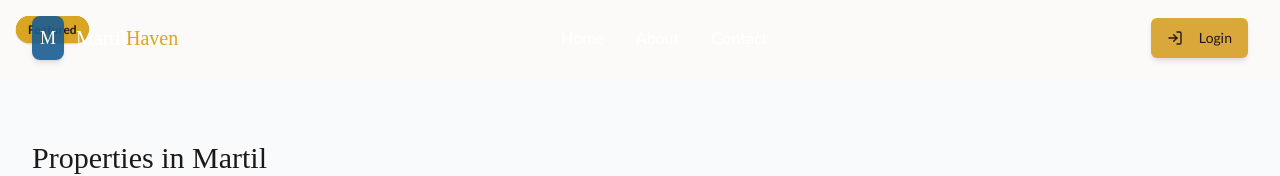
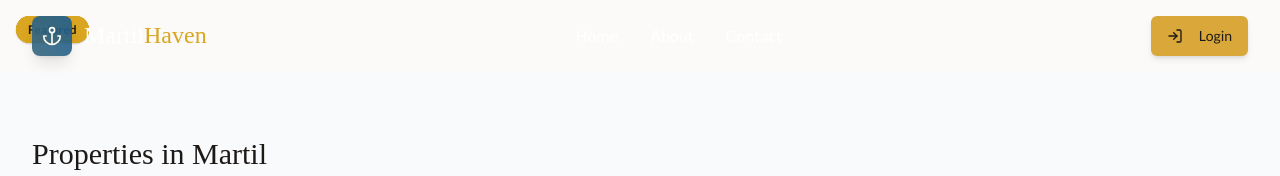
Before and after one commit to alae68/martil-casa-elegance, a React (Vite) app: page /properties in a window 1280 px wide. Shown: the top 176 px of the page. Built offline with nearby package versions, Linux system fonts and the light colour scheme.

Commit message:
Fix: Improve website logo and overall design
- Improved the website's logo design.
- Enhanced the overall visual appeal and user experience of the website.

```diff
--- a/src/components/Header.tsx
+++ b/src/components/Header.tsx
@@ -1,7 +1,6 @@
-
 import React, { useState, useEffect } from 'react';
 import { Link, useNavigate } from 'react-router-dom';
-import { Menu, LogIn, LogOut } from 'lucide-react';
+import { Menu, LogIn, LogOut, Anchor } from 'lucide-react';
 import { Button } from '@/components/ui/button';
 import { toast } from '@/hooks/use-toast';
 
@@ -66,18 +65,22 @@ const Header = () => {
     >
       <div className="container-custom py-4">
         <div className="flex items-center justify-between">
-          {/* Logo */}
-          <Link to="/" className="flex items-center space-x-3 z-20">
-            <div className={`bg-moroccan-blue text-white p-2 rounded-lg shadow-md ${
-              isScrolled ? '' : 'bg-opacity-90'
-            }`}>
-              <span className="font-serif text-lg">M</span>
+          {/* Enhanced Logo */}
+          <Link to="/" className="flex items-center space-x-3 z-20 group">
+            <div className={`relative overflow-hidden rounded-lg shadow-lg transition-all duration-300 ${
+              isScrolled ? 'bg-moroccan-blue' : 'bg-moroccan-blue/90'
+            } p-2.5 transform group-hover:scale-105`}>
+              <Anchor className="h-5 w-5 text-white" />
+              <div className="absolute inset-0 bg-gradient-to-tr from-moroccan-gold/30 to-transparent opacity-50"></div>
             </div>
-            <div className={`font-serif text-xl ${
-              isScrolled ? 'text-moroccan-blue' : 'text-white'
-            }`}>
-              <span>Martil</span>
-              <span className="text-moroccan-gold">Haven</span>
+            <div className="font-serif">
+              <span className={`text-2xl font-medium transition-colors duration-300 ${
+                isScrolled ? 'text-moroccan-blue' : 'text-white'
+              }`}>Martil</span>
+              <span className="text-2xl font-medium text-moroccan-gold">Haven</span>
+              <div className={`h-0.5 w-0 group-hover:w-full transition-all duration-300 ${
+                isScrolled ? 'bg-moroccan-blue' : 'bg-white'
+              }`}></div>
             </div>
           </Link>
 
@@ -125,7 +128,7 @@ const Header = () => {
               <Button
                 variant={isScrolled ? "outline" : "secondary"}
                 onClick={handleLogout}
-                className="flex items-center space-x-2 shadow-button"
+                className="flex items-center space-x-2 shadow-button transition-all duration-300 hover:scale-105"
               >
                 <LogOut className="h-4 w-4" />
                 <span>Logout</span>
@@ -134,7 +137,7 @@ const Header = () => {
               <Button
                 variant={isScrolled ? "outline" : "secondary"}
                 onClick={() => navigate('/login')}
-                className="flex items-center space-x-2 shadow-button"
+                className="flex items-center space-x-2 shadow-button transition-all duration-300 hover:scale-105"
               >
                 <LogIn className="h-4 w-4" />
                 <span>Login</span>
@@ -149,7 +152,7 @@ const Header = () => {
               size="icon"
               onClick={() => setIsMenuOpen(!isMenuOpen)}
               aria-label="Toggle menu"
-              className={isScrolled ? 'text-gray-700' : 'text-white'}
+              className={`${isScrolled ? 'text-gray-700' : 'text-white'} hover:bg-white/10`}
             >
               <Menu className="h-6 w-6" />
             </Button>
```
